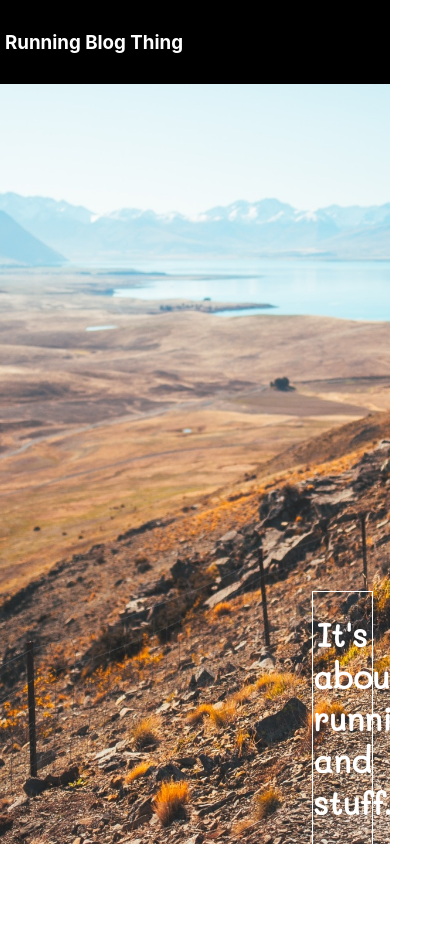
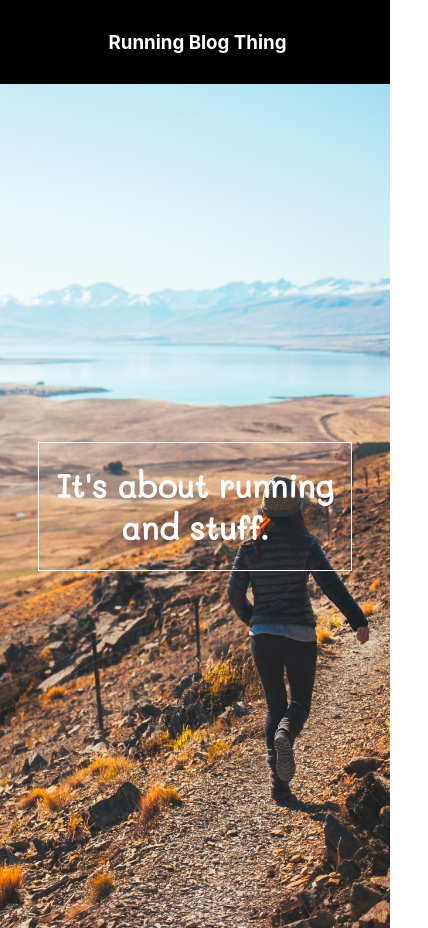
Before and after one commit to nathanejbrown/runners-blog, a React (Create React App) app: page / in a window 390 px wide. Shown: the whole page, 428 px wide, since content can reach past the window. Before the commit the page ends 846 px from the top, so only its background shows below. Built offline with nearby package versions, Linux system fonts and the light colour scheme.

Commit message:
Edited styles so that page switches to flexbox view on mobile.

```diff
--- a/src/App.css
+++ b/src/App.css
@@ -1,12 +1,20 @@
 .App {
   position: relative;
   min-height: 100vh;
-  /* text-align: center; */
   background-image: url('./images/james-chou-325067-unsplash.jpg');
   background-size: cover;
   background-position: center;
   background-repeat: no-repeat;
-  /* background-attachment: fixed; */
+}
+
+@media (max-width: 800px) {
+  .App {
+    display: flex;
+    flex-direction: column;
+    align-items: center;
+    justify-content: center;
+    background-position: 65%;
+  }
 }
 
 .App-logo {
--- a/src/App.js
+++ b/src/App.js
@@ -6,10 +6,12 @@ import FloatingBox from './components/FloatingBox/FloatingBox';
 class App extends Component {
   render() {
     return (
-      <div className="App">
+      <React.Fragment>
         <Header />
-        <FloatingBox />
-      </div>
+        <div className="App">
+          <FloatingBox />
+        </div>
+      </React.Fragment>
     );
   }
 }
--- a/src/components/FloatingBox/FloatingBox.css
+++ b/src/components/FloatingBox/FloatingBox.css
@@ -1,9 +1,4 @@
 .box {
-    position: absolute;
-    top: 70vh;
-    left: 80vw;
-    min-height: 15vh;
-    width: 15vw;
     border: 1px solid white;
     text-align: center;
 }
@@ -12,3 +7,18 @@ h1 {
     font-family: 'Mali', cursive;
     color: white;
 }
+
+@media (min-width: 801px) {
+    .box {
+        position: absolute;
+        top: 60vh;
+        left: 80vw;
+        max-width: 15vw;
+    }
+}
+
+@media (max-width: 800px) {
+    .box {
+        max-width: 80%;
+    }
+}
--- a/src/components/Header/Header.css
+++ b/src/components/Header/Header.css
@@ -13,3 +13,10 @@ h3 {
     color: white;
     padding-left: 5px;
 }
+
+@media (max-width: 800px) {
+    .header {
+        justify-content: center;
+        width: auto;
+    }
+}
```
